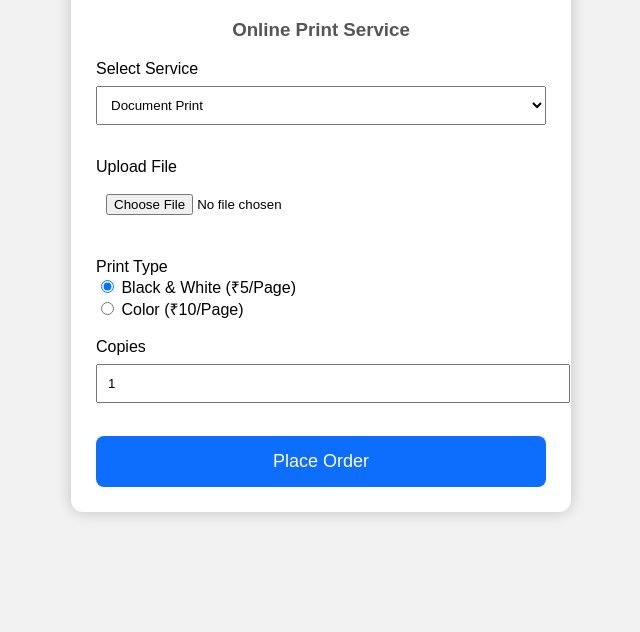
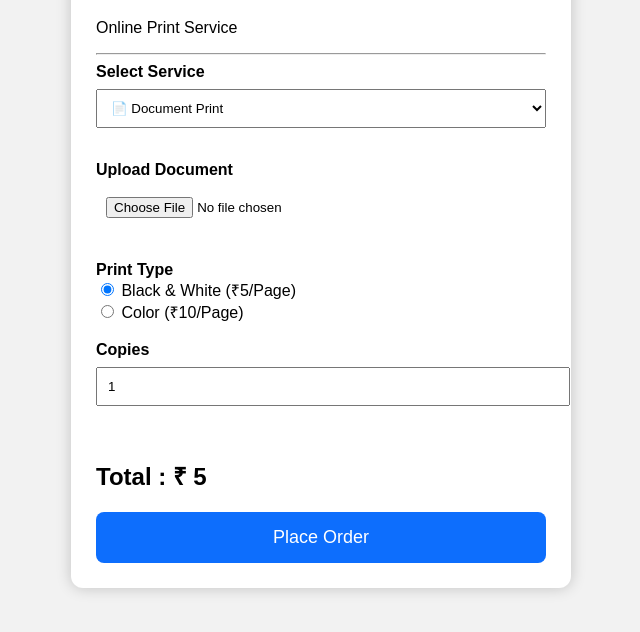
Before and after one commit to sagarbe/mahalaxmi-xerox, a plain HTML site: page index.html in a window 1280 px wide. Shown: the part 154-786 px from the top of the page, without its empty margins (319-959 px from the left). Drawn offline with Linux system fonts and the light colour scheme.

Commit message:
Update index.html

```diff
--- a/index.html
+++ b/index.html
@@ -4,7 +4,9 @@
 <meta charset="UTF-8">
 <meta name="viewport" content="width=device-width, initial-scale=1.0">
 <title>Mahalaxmi Xerox Centre & General Store</title>
+
 <link rel="stylesheet" href="style.css">
+
 </head>
 
 <body>
@@ -13,44 +15,89 @@
 
 <h1>🏪 Mahalaxmi Xerox Centre & General Store</h1>
 
-<h3>Online Print Service</h3>
+<p>Online Print Service</p>
 
-<label>Select Service</label>
+<hr>
+
+<label><b>Select Service</b></label>
 
 <select id="service">
-<option>Document Print</option>
-<option>Aadhaar Card Print</option>
-<option>PAN Card Print</option>
-<option>Passport Photo</option>
-<option>Photo Print</option>
+
+<option value="document">📄 Document Print</option>
+
+<option value="aadhaar">🪪 Aadhaar Card Print</option>
+
+<option value="pan">💳 PAN Card Print</option>
+
+<option value="passport">🖼 Passport Photo</option>
+
+<option value="photo">📸 Photo Print</option>
+
 </select>
 
 <br><br>
 
-<label>Upload File</label><br>
-<input type="file">
+<label><b>Upload Document</b></label>
+
+<input type="file" id="file">
 
 <br><br>
 
-<label>Print Type</label><br>
-
-<input type="radio" name="print" checked> Black & White (₹5/Page)
+<label><b>Print Type</b></label>
 
 <br>
 
-<input type="radio" name="print"> Color (₹10/Page)
+<label>
+
+<input type="radio" name="print" checked>
+
+Black & White (₹5/Page)
+
+</label>
+
+<br>
+
+<label>
+
+<input type="radio" name="print">
+
+Color (₹10/Page)
+
+</label>
 
 <br><br>
 
-<label>Copies</label><br>
+<label><b>Copies</b></label>
 
-<input type="number" id="copies" value="1" min="1">
+<input
+type="number"
+id="copies"
+value="1"
+min="1">
 
 <br><br>
 
-<button>Place Order</button>
+<h2>
+
+Total :
+
+<span id="totalPrice">
+
+₹5
+
+</span>
+
+</h2>
+
+<button>
+
+Place Order
+
+</button>
 
 </div>
 
+<script src="script.js"></script>
+
 </body>
 </html>
```
